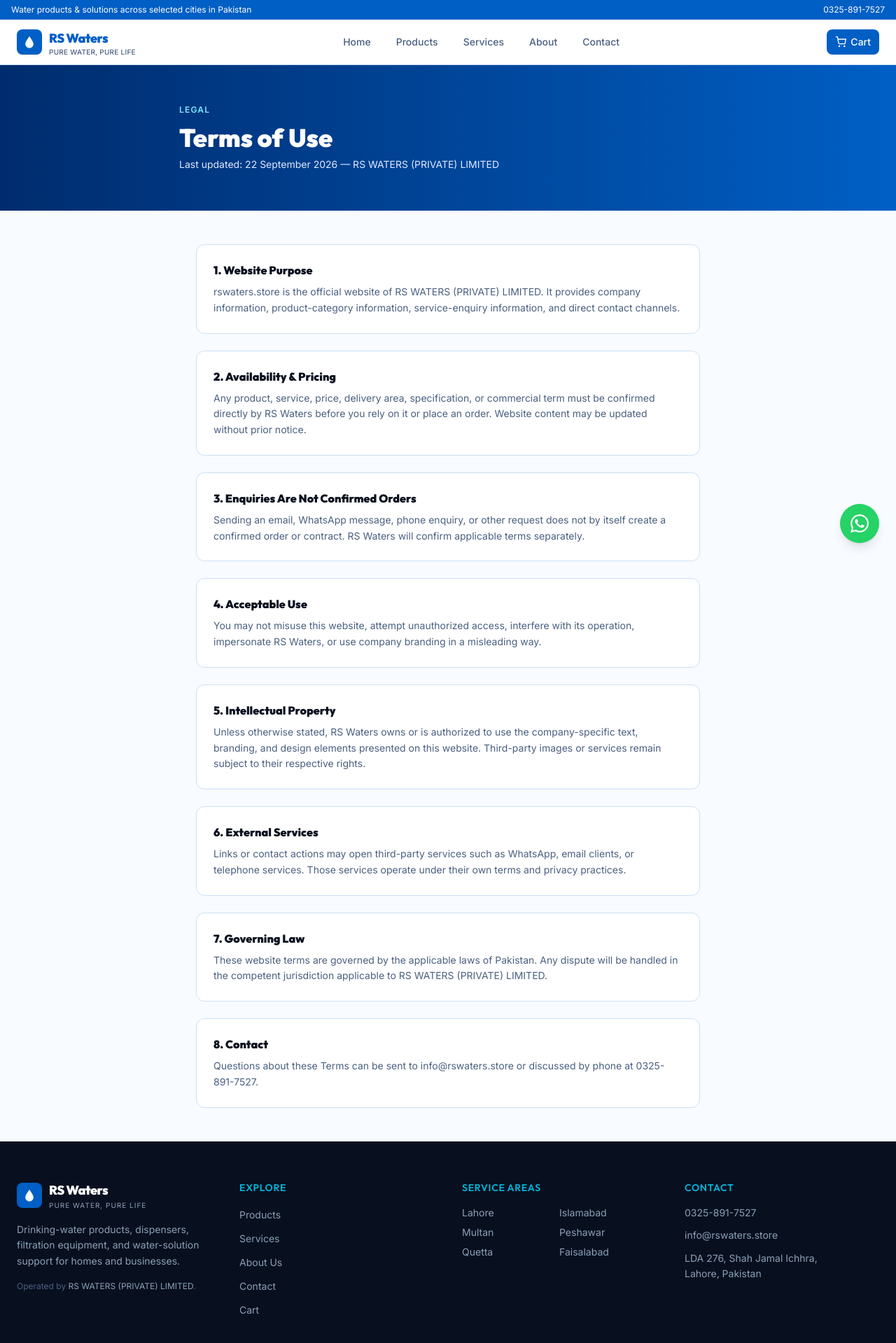
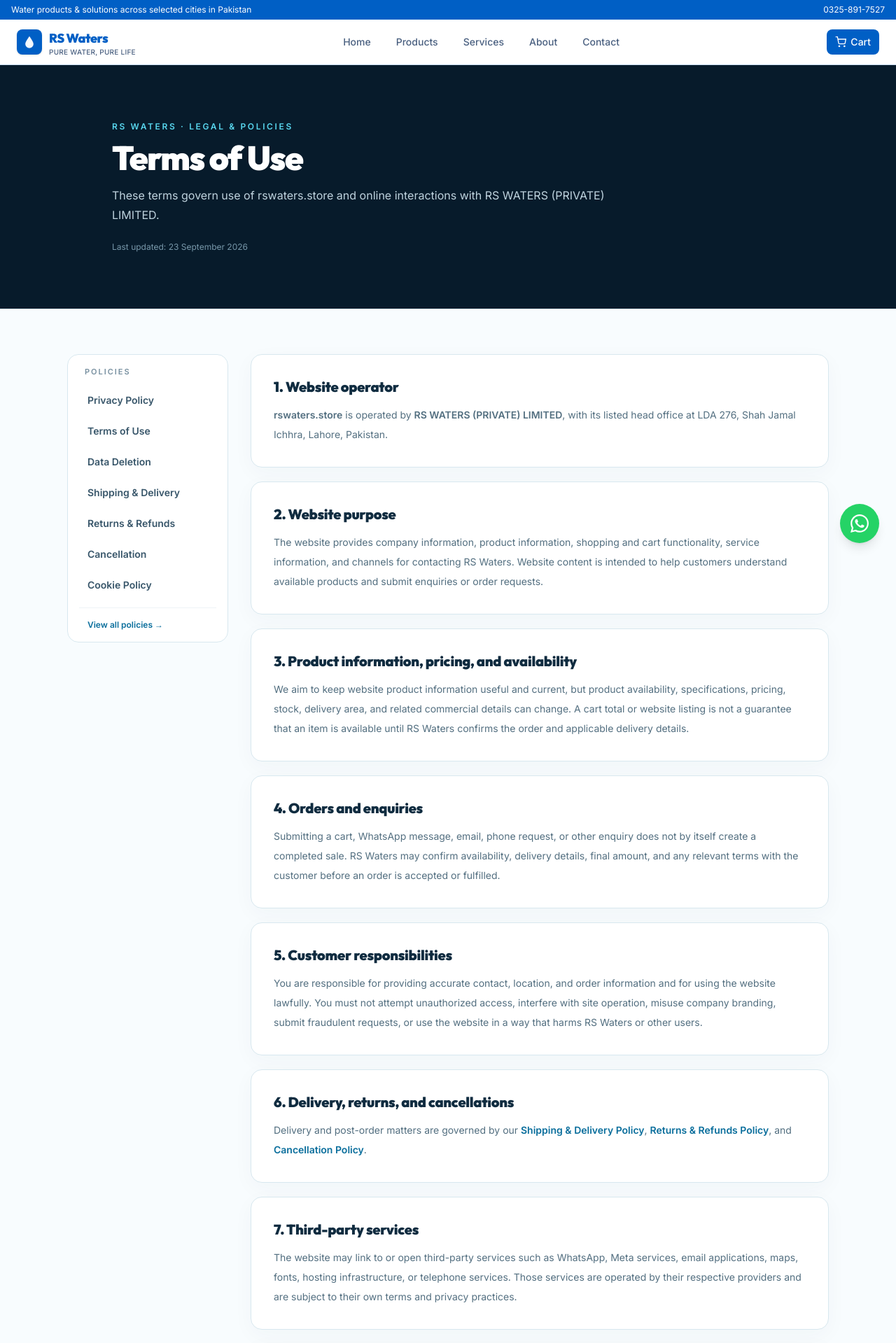
Before and after one commit to OrbixtarTechnologies/AquaRSWaters, a React (Vite) app: page /terms in a window 1280 px wide. Shown: the top 1919 px of the page at 70% size. Built offline with nearby package versions, Linux system fonts and the light colour scheme; the HTML template or start-up script is replaced by a standard one.

Commit message:
Expand production website terms

```diff
--- a/src/pages/Terms.tsx
+++ b/src/pages/Terms.tsx
@@ -1,57 +1,63 @@
+import { Link } from "react-router-dom";
+import PolicyLayout from "../components/PolicyLayout";
+
 export default function Terms() {
-  const sections = [
+  return (
+    <PolicyLayout
+      title="Terms of Use"
+      description="These terms govern use of rswaters.store and online interactions with RS WATERS (PRIVATE) LIMITED."
+      sections={[
         {
-      title: "1. Website Purpose",
-      content: "rswaters.store is the official website of RS WATERS (PRIVATE) LIMITED. It provides company information, product-category information, service-enquiry information, and direct contact channels.",
+          title: "1. Website operator",
+          content: <p><strong>rswaters.store</strong> is operated by <strong>RS WATERS (PRIVATE) LIMITED</strong>, with its listed head office at LDA 276, Shah Jamal Ichhra, Lahore, Pakistan.</p>,
         },
         {
-      title: "2. Availability & Pricing",
-      content: "Any product, service, price, delivery area, specification, or commercial term must be confirmed directly by RS Waters before you rely on it or place an order. Website content may be updated without prior notice.",
+          title: "2. Website purpose",
+          content: <p>The website provides company information, product information, shopping and cart functionality, service information, and channels for contacting RS Waters. Website content is intended to help customers understand available products and submit enquiries or order requests.</p>,
         },
         {
-      title: "3. Enquiries Are Not Confirmed Orders",
-      content: "Sending an email, WhatsApp message, phone enquiry, or other request does not by itself create a confirmed order or contract. RS Waters will confirm applicable terms separately.",
+          title: "3. Product information, pricing, and availability",
+          content: <p>We aim to keep website product information useful and current, but product availability, specifications, pricing, stock, delivery area, and related commercial details can change. A cart total or website listing is not a guarantee that an item is available until RS Waters confirms the order and applicable delivery details.</p>,
         },
         {
-      title: "4. Acceptable Use",
-      content: "You may not misuse this website, attempt unauthorized access, interfere with its operation, impersonate RS Waters, or use company branding in a misleading way.",
+          title: "4. Orders and enquiries",
+          content: <p>Submitting a cart, WhatsApp message, email, phone request, or other enquiry does not by itself create a completed sale. RS Waters may confirm availability, delivery details, final amount, and any relevant terms with the customer before an order is accepted or fulfilled.</p>,
         },
         {
-      title: "5. Intellectual Property",
-      content: "Unless otherwise stated, RS Waters owns or is authorized to use the company-specific text, branding, and design elements presented on this website. Third-party images or services remain subject to their respective rights.",
+          title: "5. Customer responsibilities",
+          content: <p>You are responsible for providing accurate contact, location, and order information and for using the website lawfully. You must not attempt unauthorized access, interfere with site operation, misuse company branding, submit fraudulent requests, or use the website in a way that harms RS Waters or other users.</p>,
         },
         {
-      title: "6. External Services",
-      content: "Links or contact actions may open third-party services such as WhatsApp, email clients, or telephone services. Those services operate under their own terms and privacy practices.",
+          title: "6. Delivery, returns, and cancellations",
+          content: (
+            <p>
+              Delivery and post-order matters are governed by our <Link className="font-semibold text-[#0a6e9c] hover:underline" to="/shipping-delivery">Shipping & Delivery Policy</Link>,{" "}
+              <Link className="font-semibold text-[#0a6e9c] hover:underline" to="/returns-refunds">Returns & Refunds Policy</Link>, and{" "}
+              <Link className="font-semibold text-[#0a6e9c] hover:underline" to="/cancellation">Cancellation Policy</Link>.
+            </p>
+          ),
         },
         {
-      title: "7. Governing Law",
-      content: "These website terms are governed by the applicable laws of Pakistan. Any dispute will be handled in the competent jurisdiction applicable to RS WATERS (PRIVATE) LIMITED.",
+          title: "7. Third-party services",
+          content: <p>The website may link to or open third-party services such as WhatsApp, Meta services, email applications, maps, fonts, hosting infrastructure, or telephone services. Those services are operated by their respective providers and are subject to their own terms and privacy practices.</p>,
         },
         {
-      title: "8. Contact",
-      content: "Questions about these Terms can be sent to info@rswaters.store or discussed by phone at 0325-891-7527.",
+          title: "8. Intellectual property",
+          content: <p>Unless otherwise stated, RS Waters owns or is authorized to use its business name, company-specific website text, branding, and design. Third-party photographs, fonts, platforms, trademarks, and services remain subject to the rights of their respective owners.</p>,
         },
-  ];
-
-  return (
-    <div className="min-h-screen bg-[#f8fbff]">
-      <div className="bg-gradient-to-r from-[#002c6e] to-[#005fc5] text-white py-14 px-4">
-        <div className="max-w-3xl mx-auto">
-          <div className="text-xs font-semibold text-[#7de8ff] uppercase tracking-widest mb-3">Legal</div>
-          <h1 className="text-4xl font-black" style={{ fontFamily: "Outfit, sans-serif" }}>Terms of Use</h1>
-          <p className="text-blue-100 mt-2 text-sm">Last updated: 22 September 2026 — RS WATERS (PRIVATE) LIMITED</p>
-        </div>
-      </div>
-
-      <div className="max-w-3xl mx-auto px-4 sm:px-6 py-12 space-y-6">
-        {sections.map((section) => (
-          <section key={section.title} className="bg-white border border-[#cce0f5] rounded-xl p-6">
-            <h2 className="font-black text-[#080f1e] mb-2" style={{ fontFamily: "Outfit, sans-serif" }}>{section.title}</h2>
-            <p className="text-sm text-[#4a6080] leading-relaxed">{section.content}</p>
-          </section>
-        ))}
-      </div>
-    </div>
+        {
+          title: "9. Website availability and accuracy",
+          content: <p>We may update, suspend, correct, or change website content and functionality. To the extent permitted by applicable law, RS Waters does not guarantee uninterrupted access to the website or that every third-party resource will always remain available.</p>,
+        },
+        {
+          title: "10. Applicable law",
+          content: <p>These Terms are governed by the applicable laws of Pakistan. Nothing in these Terms is intended to remove rights or remedies that cannot legally be excluded.</p>,
+        },
+        {
+          title: "11. Changes",
+          content: <p>We may update these Terms when the website, products, ordering process, or business practices change. The current version will be published on this page with its update date.</p>,
+        },
+      ]}
+    />
   );
 }
```
Lines whose indentation alone changed are shown as unchanged.
